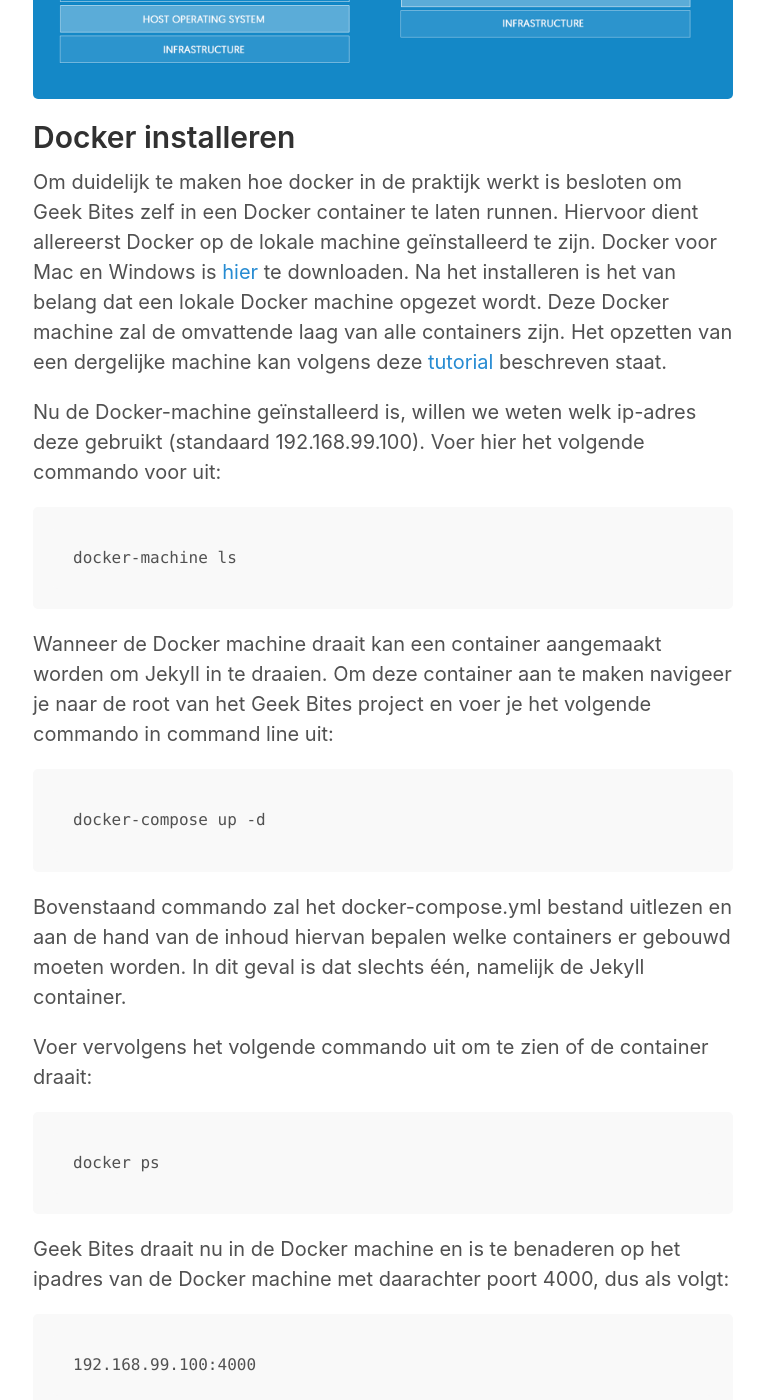
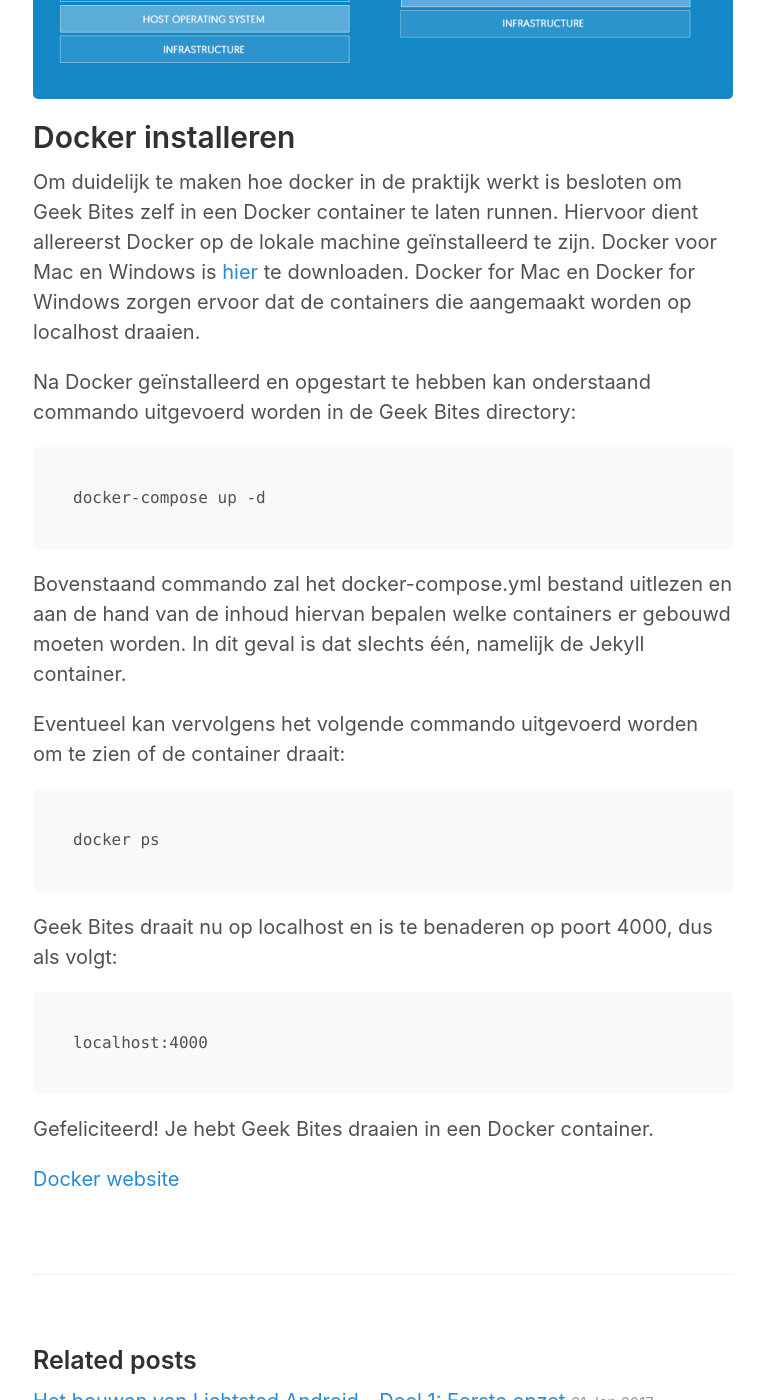
Before and after one commit to move4mobile/geekbites, a Jekyll site: the page built from _posts/2017-02-20-docker.md, in a window 1280 px wide and 1400 px high, scrolled down 1742 px. Shown: the whole window, without its empty margins (257-1021 px from the left). Built offline with Jekyll 4.4.1, drawn with Linux system fonts in a browser that asks for light colours; comment, search, counter and statistics services are not loaded; some of the changed text lies outside the part shown.

Commit message:
Removed docker-machine from blog post as this technique is deprecated

```diff
--- a/_posts/2017-02-20-docker.md
+++ b/_posts/2017-02-20-docker.md
@@ -16,32 +16,28 @@
 
 ![Docker logo](/assets/docker-logo.png)
 
-Maar kunnen er dan niet net zo goed virtuele machines gebruikt worden? Het antwoord is __Nee__. Hoewel de manier waarop resources geïsoleerd worden vergelijkbaar is met de manier waarop dit binnen een virtuele machine gebeurt, zijn Docker containers een stuk flexibeler en efficiënter. In onderstaande afbeelding is de opbouw van een opzet met virtuele machines en een opzet met Docker containers naast elkaar gezet. Een groot nadeel aan virtuele machines is het operating system waar ze op draaien. Dit kost je machine met gemak tientallen GB's aan ruimte.
+Maar kunnen er dan niet net zo goed virtuele machines gebruikt worden? Het antwoord is: __Nee__. Hoewel de manier waarop resources geïsoleerd worden vergelijkbaar is met de manier waarop dit binnen een virtuele machine gebeurt, zijn Docker containers een stuk flexibeler en efficiënter. In onderstaande afbeelding is de opbouw van een opzet met virtuele machines en een opzet met Docker containers naast elkaar gezet. Een groot nadeel aan virtuele machines is het operating system waar ze op draaien. Dit kost je machine met gemak tientallen GB's aan ruimte.
 
 Docker containers daarentegen zijn lightweight en maken allen gebruik van dezelfde kernel waarin elke container als geïsoleerd process draait. De processen draaien, in tegenstelling tot virtuele machines, wel direct op het host operating system. Dit maakt de guest operating systems overbodig.
 
 ![VM vs Docker](/assets/vm-vs-docker.png)
 
 ## Docker installeren
-Om duidelijk te maken hoe docker in de praktijk werkt is besloten om Geek Bites zelf in een Docker container te laten runnen. Hiervoor dient allereerst Docker op de lokale machine geïnstalleerd te zijn. Docker voor Mac en Windows is [hier](https://www.docker.com/products/docker#/mac) te downloaden. Na het installeren is het van belang dat een lokale Docker machine opgezet wordt. Deze Docker machine zal de omvattende laag van alle containers zijn. Het opzetten van een dergelijke machine kan volgens deze [tutorial](https://docs.docker.com/machine/get-started/) beschreven staat.
+Om duidelijk te maken hoe docker in de praktijk werkt is besloten om Geek Bites zelf in een Docker container te laten runnen. Hiervoor dient allereerst Docker op de lokale machine geïnstalleerd te zijn. Docker voor Mac en Windows is [hier](https://www.docker.com/products/docker#/mac) te downloaden. Docker for Mac en Docker for Windows zorgen ervoor dat de containers die aangemaakt worden op localhost draaien.
 
-Nu de Docker-machine geïnstalleerd is, willen we weten welk ip-adres deze gebruikt (standaard 192.168.99.100). Voer hier het volgende commando voor uit:
-
-    docker-machine ls
-
-Wanneer de Docker machine draait kan een container aangemaakt worden om Jekyll in te draaien. Om deze container aan te maken navigeer je naar de root van het Geek Bites project en voer je het volgende commando in command line uit:
+Na Docker geïnstalleerd en opgestart te hebben kan onderstaand commando uitgevoerd worden in de Geek Bites directory:
 
     docker-compose up -d
 
 Bovenstaand commando zal het docker-compose.yml bestand uitlezen en aan de hand van de inhoud hiervan bepalen welke containers er gebouwd moeten worden. In dit geval is dat slechts één, namelijk de Jekyll container.
 
-Voer vervolgens het volgende commando uit om te zien of de container draait:
+Eventueel kan vervolgens het volgende commando uitgevoerd worden om te zien of de container draait:
 
     docker ps
 
-Geek Bites draait nu in de Docker machine en is te benaderen op het ipadres van de Docker machine met daarachter poort 4000, dus als volgt:
+Geek Bites draait nu op localhost en is te benaderen op poort 4000, dus als volgt:
 
-    192.168.99.100:4000
+    localhost:4000
 
 Gefeliciteerd! Je hebt Geek Bites draaien in een Docker container.
 
```
Also changed, not shown: 1 other file.
